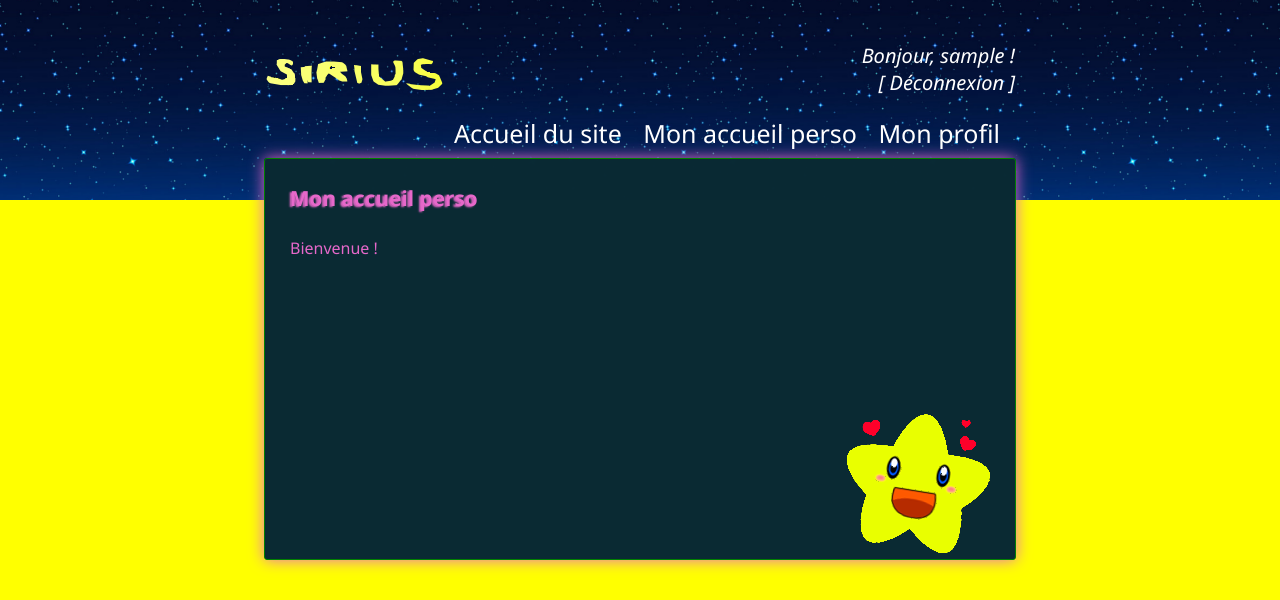
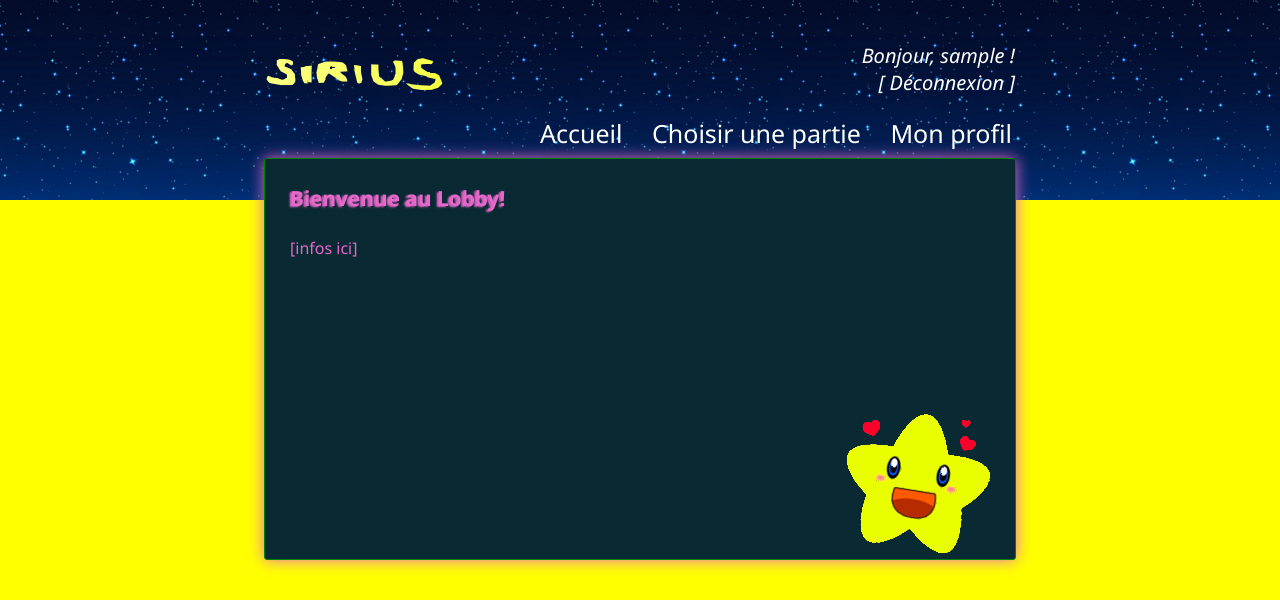
Before and after one commit to AlexisDuval2/Jeu_etoile_web, a PHP site: page /home.php in a window 1280 px wide. Shown: the top 600 px of the page. Run offline with PHP 8.4, Linux system fonts and the light colour scheme; the visitor is signed in with stand-in values (Sample User, id 1).

Commit message:
début du lobby

```diff
--- a/css/global.css
+++ b/css/global.css
@@ -142,7 +142,8 @@ a:hover {
 
 .header .menu ul li {
 	display: inline;
-	padding-right: 15px;
+	padding-left: 20px;
+	padding-right: 3px;
 }
 
 .header .username-section {
@@ -256,7 +257,7 @@ button:hover {
 	height: 700px;
 	position: absolute;
 	top: 180px;
-	left: calc((100vw - 900px) / 2 - 10px);
+	left: calc((100vw - 900px) / 2);
 	background-image: url('../images/bg.png');
 	z-index: -1;
 }
--- a/home.php
+++ b/home.php
@@ -7,8 +7,8 @@
 	require_once("partial/header.php");
 ?>
 
-	<h1>Mon accueil perso</h1>
-	<p>Bienvenue !</p>
+	<h1>Bienvenue au Lobby!</h1>
+	<p>[infos ici]</p>
 
 <?php
 	require_once("partial/footer.php");
--- a/index.php
+++ b/index.php
@@ -9,7 +9,7 @@
 
 	<script src="javascript/index.js"></script>
 	<h1>Le jeu dont vous êtes l'étoile!</h1>
-	<p>Ceci est une page d'accueil</p>
+	<p>[Ceci est une page d'accueil]</p>
 	<canvas id="canvasIndex"></canvas>
 
 <?php
--- a/partial/header.php
+++ b/partial/header.php
@@ -27,11 +27,11 @@
 			<div class="clear"></div>
 			<div class="menu">
 				<ul>
-					<li><a href="index.php">Accueil du site</a></li>
+					<li><a href="index.php">Accueil</a></li>
 					<?php
 						if ($action->isLoggedIn()) {
 					?>
-							<li><a href="home.php">Mon accueil perso</a></li>
+							<li><a href="home.php">Choisir une partie</a></li>
 							<li><a href="profile.php">Mon profil</a></li>
 					<?php
 						}
```
